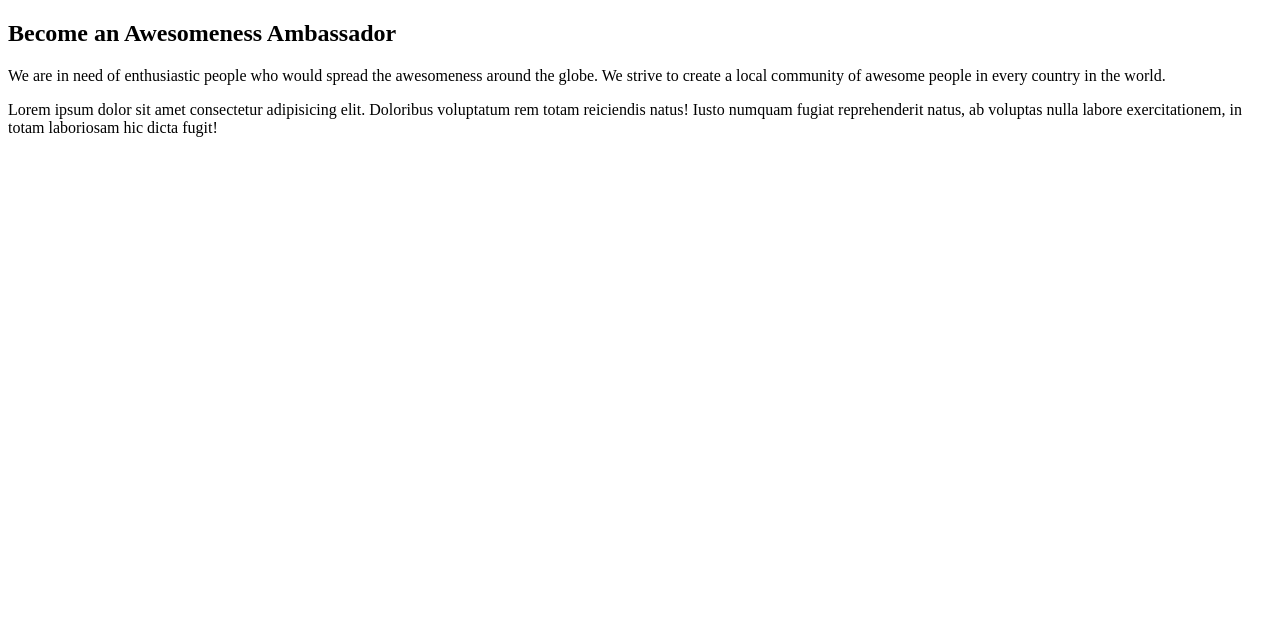
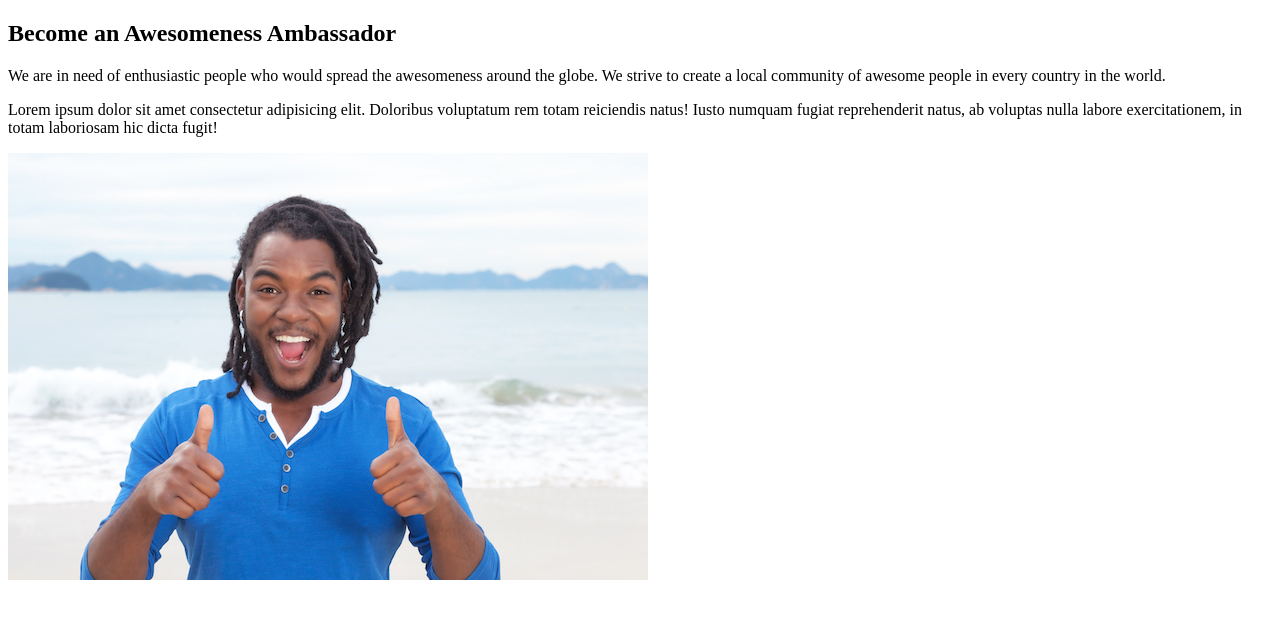
Before and after one commit to petrKavulok/Awesomeness, a plain HTML site: page index.html in a window 1280 px wide. Drawn offline with Linux system fonts and the light colour scheme.

Commit message:
added picture

```diff
--- a/index.html
+++ b/index.html
@@ -20,6 +20,8 @@
         reprehenderit natus, ab voluptas nulla labore exercitationem, in totam
         laboriosam hic dicta fugit!
       </p>
+
+      <img src="img/ambassador.jpeg" alt="" />
     </section>
   </body>
 </html>
```
